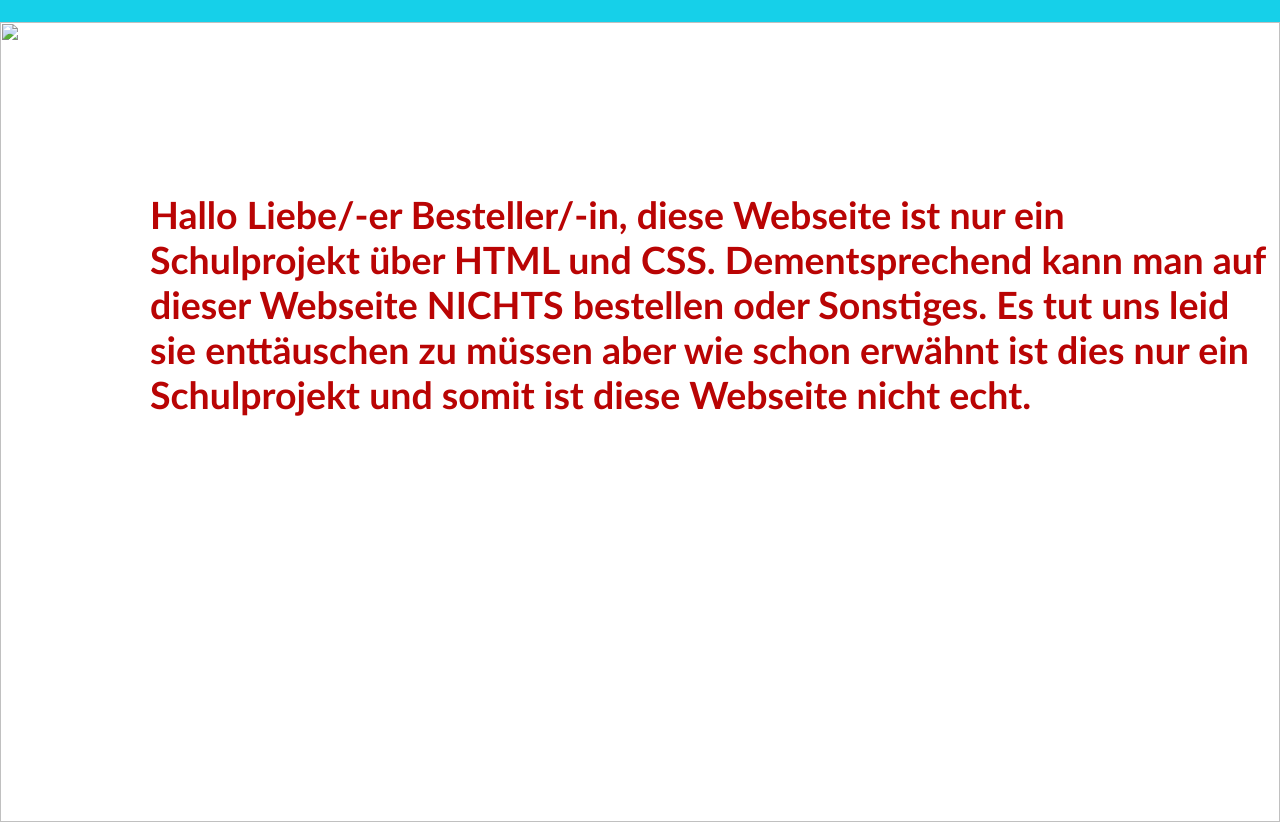
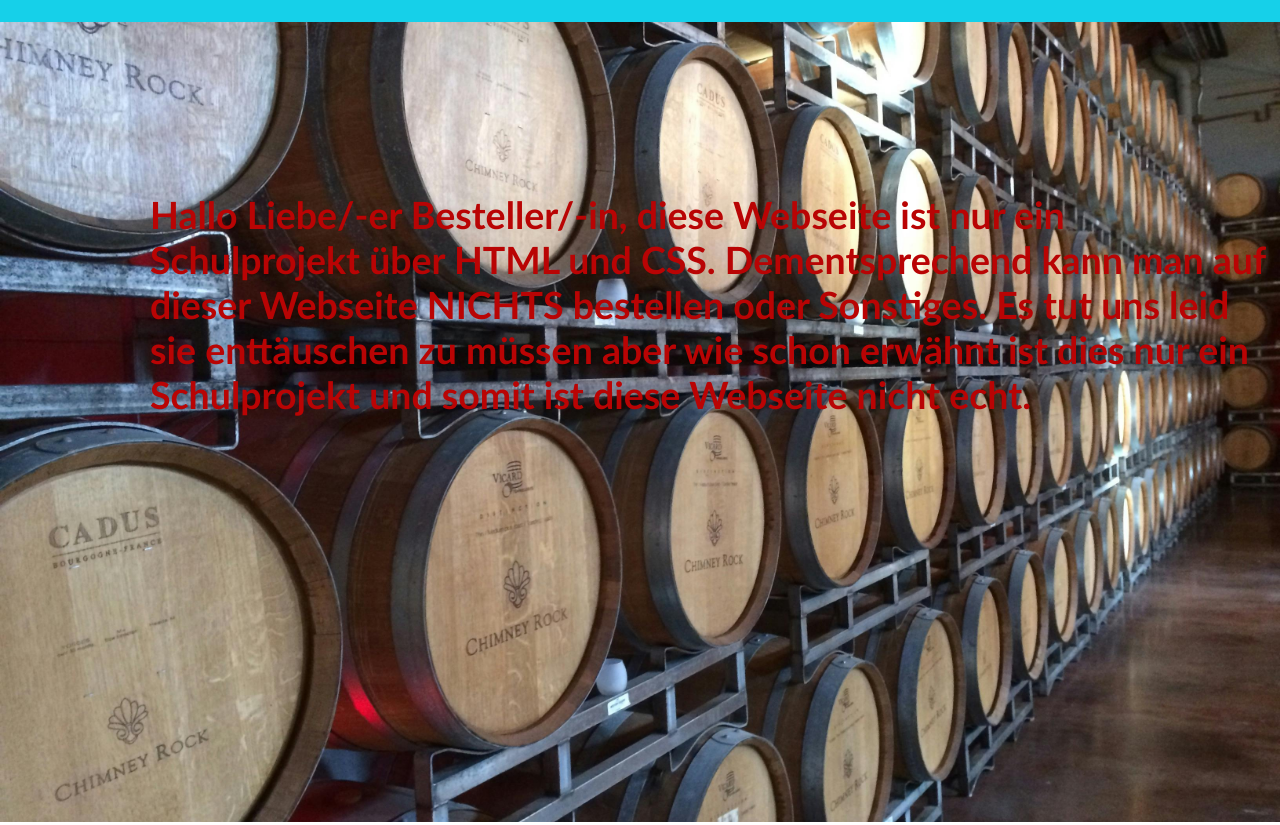
Before and after one commit to biershop/shop, a plain HTML site: page überuns.html in a window 1280 px wide. Shown: the part 58-883 px from the top of the page. Drawn offline with Linux system fonts and the light colour scheme.

Commit message:
Update überuns.html

```diff
--- a/überuns.html
+++ b/überuns.html
@@ -48,7 +48,7 @@
            </div>
         </div>
     </section>
-    <img class="header-image" src="/img/bild.2.jpg">
+    <img class="header-image" src="bild.2.jpg">
 
 </body>
 </html>
```
